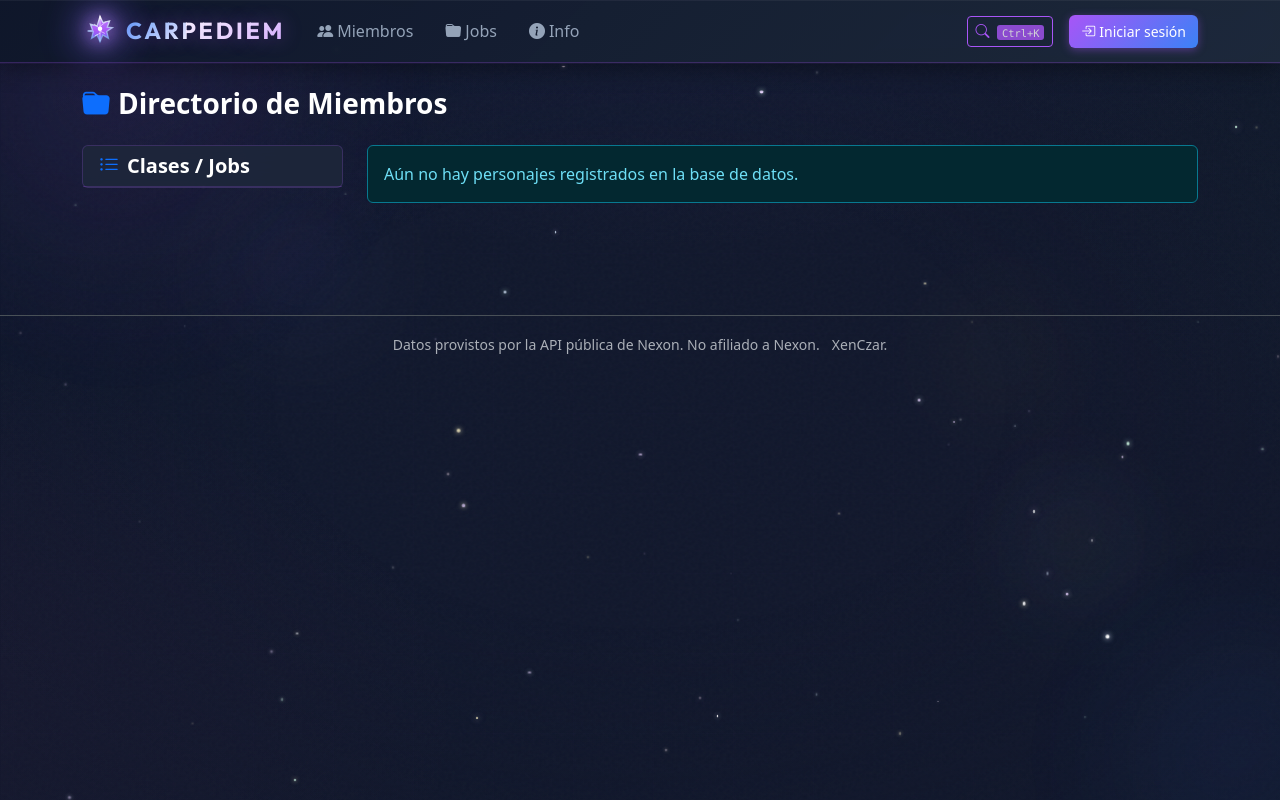
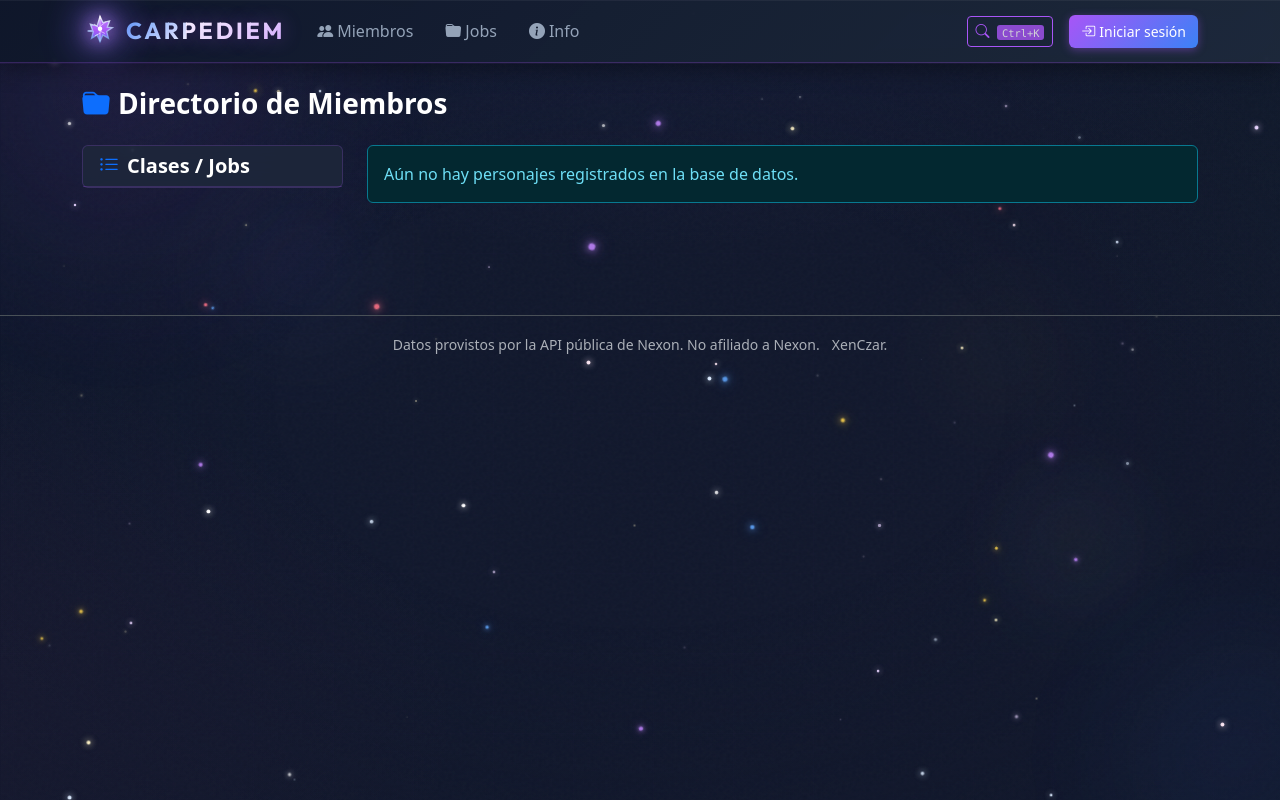
Before and after one commit to crave94/carpediem, a Flask app: page /directory in a window 1280 px wide. Run offline with Flask 3, Linux system fonts and the light colour scheme; data that the repository does not hold is empty; some libraries are stand-ins or nearby versions.

Commit message:
style: upgrade background with glowing drifting sparks and enhanced twinkling stars

```diff
--- a/static/style.css
+++ b/static/style.css
@@ -234,17 +234,37 @@ body::after {
 
 .stars-layer .star {
   position: absolute;
-  width: 2px;
-  height: 2px;
-  background: #fff;
   border-radius: 50%;
-  box-shadow: 0 0 6px #fff, 0 0 12px rgba(168, 85, 247, 0.8);
-  animation: star-twinkle 3s ease-in-out infinite;
+}
+
+.stars-layer .spark {
+  position: absolute;
+  border-radius: 50%;
+  pointer-events: none;
+  mix-blend-mode: screen;
+  animation: spark-drift var(--spark-duration, 15s) linear var(--spark-delay, 0s) infinite;
 }
 
 @keyframes star-twinkle {
-  0%, 100% { opacity: 0.2; transform: scale(0.8); }
+  0%, 100% { opacity: 0.15; transform: scale(0.7); }
   50% { opacity: 1; transform: scale(1.3); }
+}
+
+@keyframes spark-drift {
+  0% {
+    transform: translateY(105vh) translateX(0) scale(0.5) rotate(0deg);
+    opacity: 0;
+  }
+  10% {
+    opacity: 0.9;
+  }
+  90% {
+    opacity: 0.9;
+  }
+  100% {
+    transform: translateY(-10vh) translateX(var(--drift-x, 80px)) scale(1.2) rotate(var(--drift-rot, 180deg));
+    opacity: 0;
+  }
 }
 
 /* Reduce motion for accessibility */
@@ -256,7 +276,8 @@ body::after {
   .floating-particles::before,
   .floating-particles::after,
   .floating-particles .particle,
-  .stars-layer .star {
+  .stars-layer .star,
+  .stars-layer .spark {
     animation: none !important;
   }
   .noise-texture { opacity: 0.015; }
--- a/templates/base.html
+++ b/templates/base.html
@@ -436,7 +436,7 @@
   })();
   </script>
 
-  <!-- Stars generation for background -->
+  <!-- Stars & Sparks generation for background -->
   <script>
   (function() {
     'use strict';
@@ -448,27 +448,62 @@
     const prefersReducedMotion = window.matchMedia('(prefers-reduced-motion: reduce)').matches;
     if (prefersReducedMotion) return;
 
-    const starCount = Math.min(80, Math.floor(window.innerWidth * window.innerHeight / 15000));
-    const colors = ['#fff', '#E9D5FF', '#DBEAFE', '#FCE7F3', '#D1FAE5', '#FEF3C7'];
+    // 1. Generate Stars (twinkling space dust)
+    const starCount = Math.min(90, Math.floor(window.innerWidth * window.innerHeight / 14000));
+    const starColors = ['#ffffff', '#E9D5FF', '#DBEAFE', '#FCE7F3', '#FEF3C7'];
 
     for (let i = 0; i < starCount; i++) {
       const star = document.createElement('div');
       star.className = 'star';
+      const color = starColors[Math.floor(Math.random() * starColors.length)];
+      const size = 1 + Math.random() * 2.5;
+
       star.style.cssText = `
         left: ${Math.random() * 100}%;
         top: ${Math.random() * 100}%;
-        width: ${1 + Math.random() * 2}px;
-        height: ${1 + Math.random() * 2}px;
-        background: ${colors[Math.floor(Math.random() * colors.length)]};
-        animation: star-twinkle ${2 + Math.random() * 4}s ease-in-out infinite;
-        animation-delay: ${Math.random() * 3}s;
-        opacity: ${0.15 + Math.random() * 0.35};
+        width: ${size}px;
+        height: ${size}px;
+        background: ${color};
+        animation: star-twinkle ${3 + Math.random() * 4}s ease-in-out infinite;
+        animation-delay: ${Math.random() * 4}s;
+        opacity: ${0.25 + Math.random() * 0.45};
+        box-shadow: 0 0 5px ${color}, 0 0 10px ${color}80;
       `;
-      // Add varying glow color
-      const glowColor = colors[Math.floor(Math.random() * colors.length)];
-      star.style.boxShadow = `0 0 4px ${glowColor}, 0 0 8px ${glowColor}80`;
+      starsLayer.appendChild(star);
+    }
 
-      starsLayer.appendChild(star);
+    // 2. Generate Drifting Sparks (glowing magical particles floating up)
+    const sparkCount = Math.min(35, Math.floor(window.innerWidth * window.innerHeight / 40000));
+    const sparkColors = [
+      '#C084FC', // Maple Purple
+      '#60A5FA', // Maple Blue
+      '#FB7185', // Maple Pink
+      '#FCD34D'  // Gold
+    ];
+
+    for (let i = 0; i < sparkCount; i++) {
+      const spark = document.createElement('div');
+      spark.className = 'spark';
+      const color = sparkColors[Math.floor(Math.random() * sparkColors.length)];
+      const size = 3 + Math.random() * 4;
+      const duration = 12 + Math.random() * 15;
+      const delay = -(Math.random() * duration);
+      const driftX = (Math.random() - 0.5) * 200;
+      const driftRot = (Math.random() - 0.5) * 360;
+      const left = Math.random() * 100;
+
+      spark.style.cssText = `
+        left: ${left}%;
+        width: ${size}px;
+        height: ${size}px;
+        background: ${color};
+        box-shadow: 0 0 8px ${color}, 0 0 16px ${color}c0, 0 0 24px ${color}60;
+        --drift-x: ${driftX}px;
+        --drift-rot: ${driftRot}deg;
+        --spark-duration: ${duration}s;
+        --spark-delay: ${delay}s;
+      `;
+      starsLayer.appendChild(spark);
     }
   })();
   </script>
```
